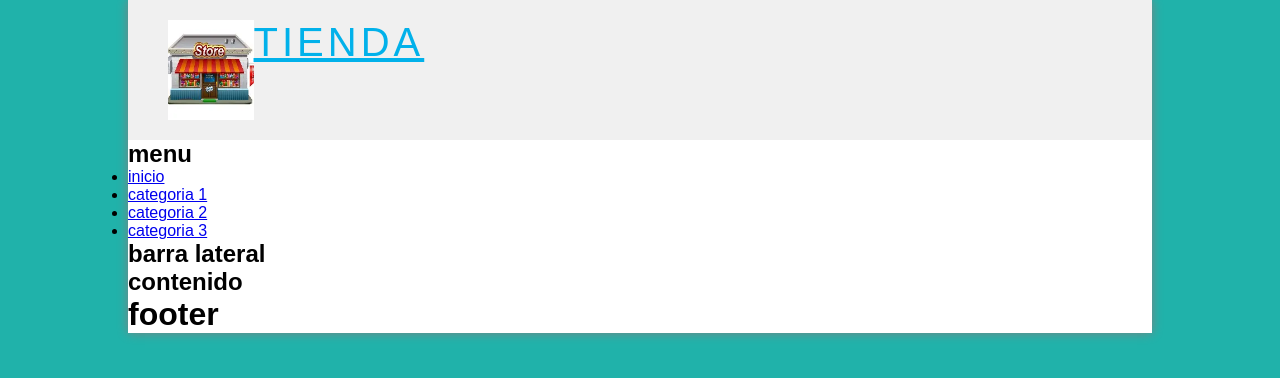
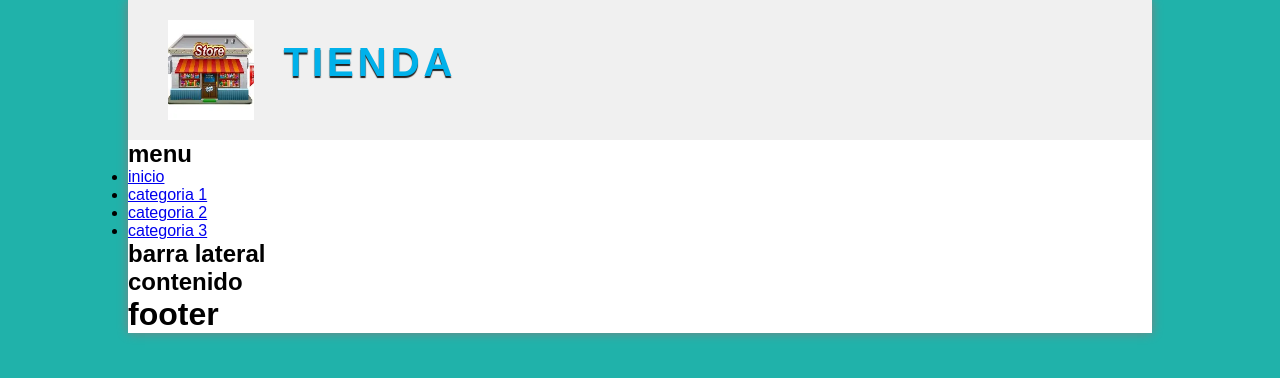
Before and after one commit to DevNytheral/proyecto3230985, a plain HTML site: page index.html in a window 1280 px wide. Drawn offline with Linux system fonts and the light colour scheme.

Commit message:
Acualizacion del logo a

```diff
--- a/assets/css/style.css
+++ b/assets/css/style.css
@@ -33,4 +33,10 @@ background: lightseagreen;
     font-family: Arial, Helvetica, sans-serif;
     text-transform: uppercase;
     color: #01b1ea;
+    font-weight: bold;
+    text-decoration: none;
+    margin-top: 20px;
+    margin-left: 30px;
+    text-shadow: 0px 2px 1px #222222;
+    transition: all 300px;
 }
```
